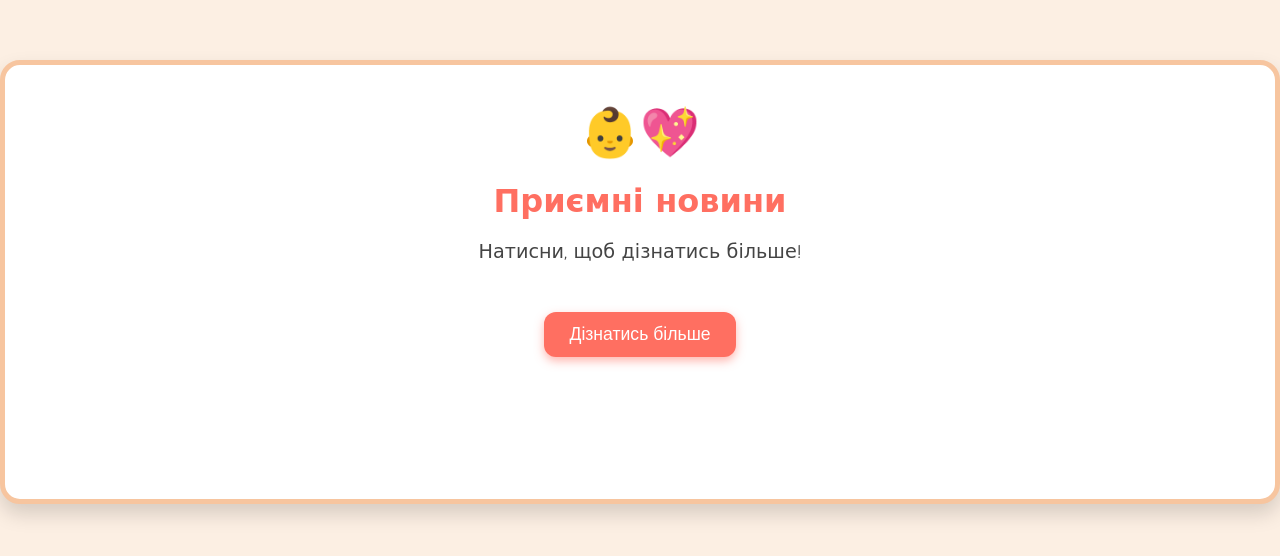
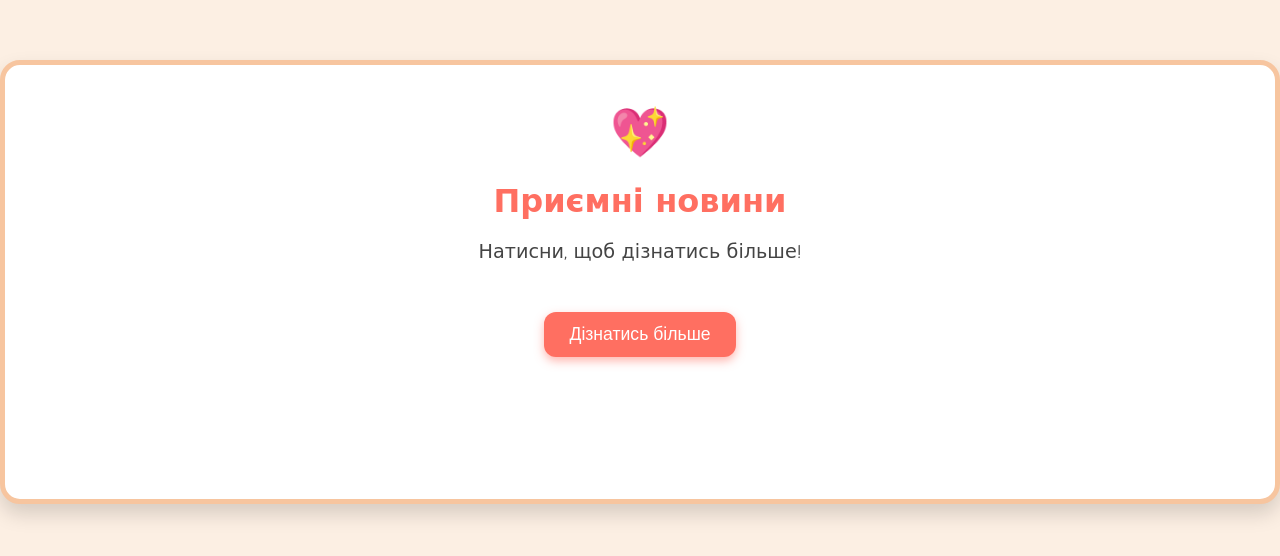
Before and after one commit to Nazarka0302/Lystivka, a plain HTML site: page index.html in a window 1280 px wide. Shown: the part 118-674 px from the top of the page. Drawn offline with Linux system fonts and the light colour scheme.

Commit message:
Update index.html

```diff
--- a/index.html
+++ b/index.html
@@ -86,7 +86,7 @@
 </head>
 <body>
   <div class="card">
-    <div class="emoji">👶💖</div>
+    <div class="emoji">💖</div>
     <h1>Приємні новини</h1>
     <p>Натисни, щоб дізнатись більше!</p>
     <button id="btnMore">Дізнатись більше</button>
```
